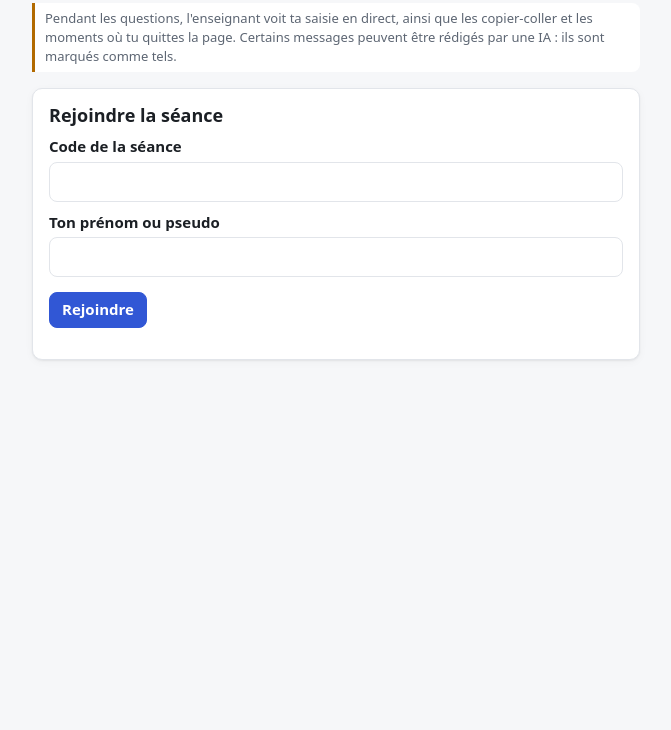
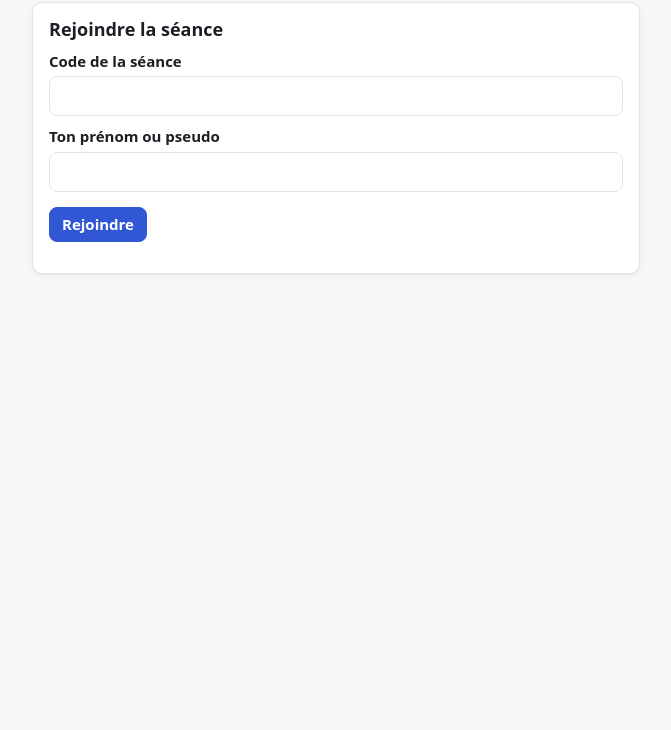
Before and after one commit to jijins1/audience-keeper, a plain HTML site: page internal/web/static/student.html in a window 1280 px wide. Shown: the part 70-800 px from the top of the page, without its empty margins (304-975 px from the left). Drawn offline with Linux system fonts and the light colour scheme.

Commit message:
feat(student): drop the monitoring notice from the student page
The teacher informs the class directly. Messages written by Claude keep
their per-message "generated by AI" label.

Co-Authored-By: Claude Opus 5.5 <noreply@anthropic.com>
Claude-Session: https://claude.ai/code/session_01L6AiR4sbBWNQn54iKNHrkZ

```diff
--- a/internal/web/static/student.html
+++ b/internal/web/static/student.html
@@ -15,12 +15,6 @@
       <span class="spacer"></span>
       <span id="me" class="muted hidden"><span id="dot" class="status-dot"></span> <span id="me-name"></span></span>
     </header>
-
-    <p class="notice">
-      Pendant les questions, l'enseignant voit ta saisie en direct, ainsi que les copier-coller et
-      les moments où tu quittes la page. Certains messages peuvent être rédigés par une IA :
-      ils sont marqués comme tels.
-    </p>
 
     <section id="slide-box" class="slide-box hidden" aria-label="Diaporama en direct">
       <div class="reveal"><div class="slides"></div></div>
--- a/internal/web/static/style.css
+++ b/internal/web/static/style.css
@@ -81,7 +81,6 @@ h3 { font-size: 15px; }
 /* ---------- student ---------- */
 .student { max-width: 640px; margin: 0 auto; padding: 16px; }
 .student header { display: flex; align-items: center; gap: 8px; margin-bottom: 12px; }
-.student .notice { font-size: 13px; color: var(--muted); border-left: 3px solid var(--warn); padding: 6px 10px; margin-bottom: 16px; background: var(--panel); border-radius: 0 8px 8px 0; }
 .student form label { display: block; margin: 10px 0 4px; font-weight: 600; }
 .student .question-title { font-size: 20px; font-weight: 600; margin-bottom: 12px; white-space: pre-wrap; }
 .student textarea { min-height: 160px; }
@@ -168,4 +167,3 @@ body.projection .bar .track { height: 34px; }
 body.live .student { max-width: 1100px; }
 .slide-box { width: 100%; aspect-ratio: 960 / 700; margin-bottom: 16px; border-radius: var(--radius); overflow: hidden; border: 1px solid var(--line); background: #fff; }
 .slide-box .reveal { width: 100%; height: 100%; }
-body.live .student .notice { margin-bottom: 10px; }
```
Also changed, not shown: README.md.
